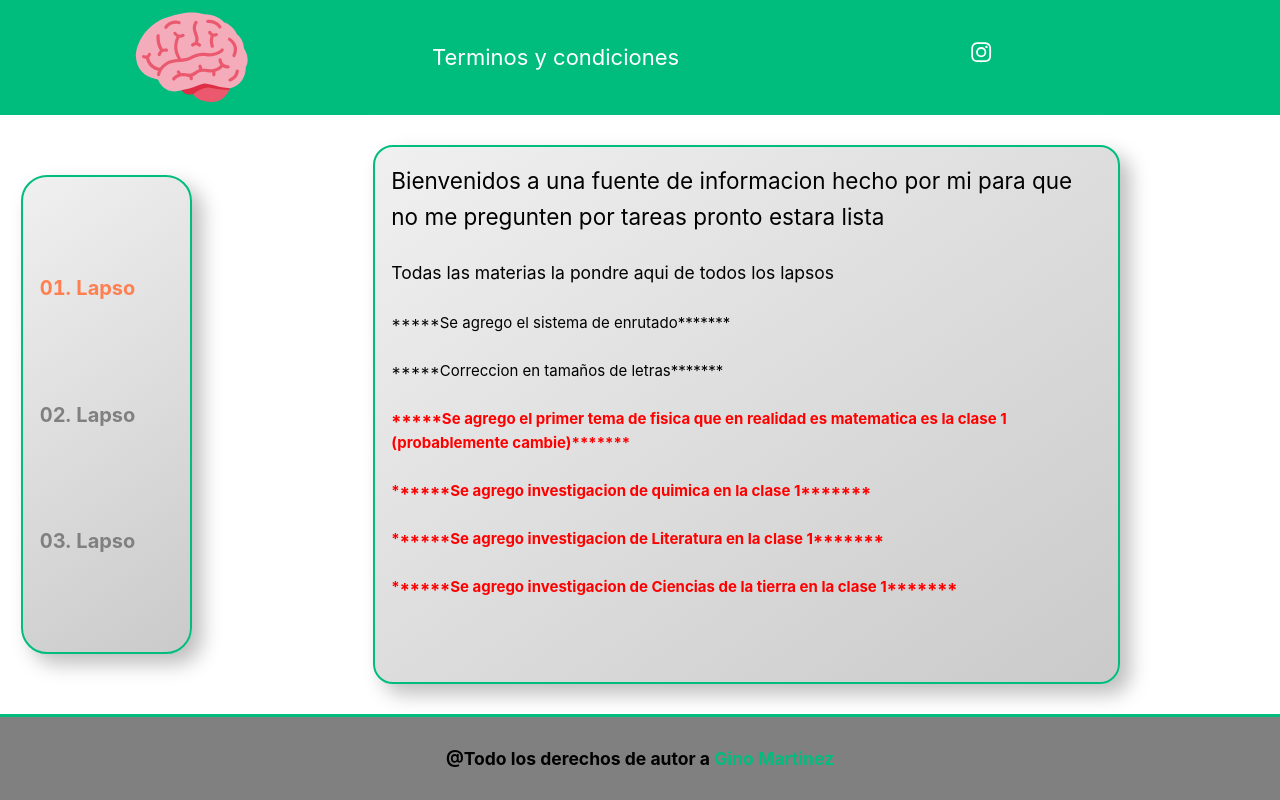
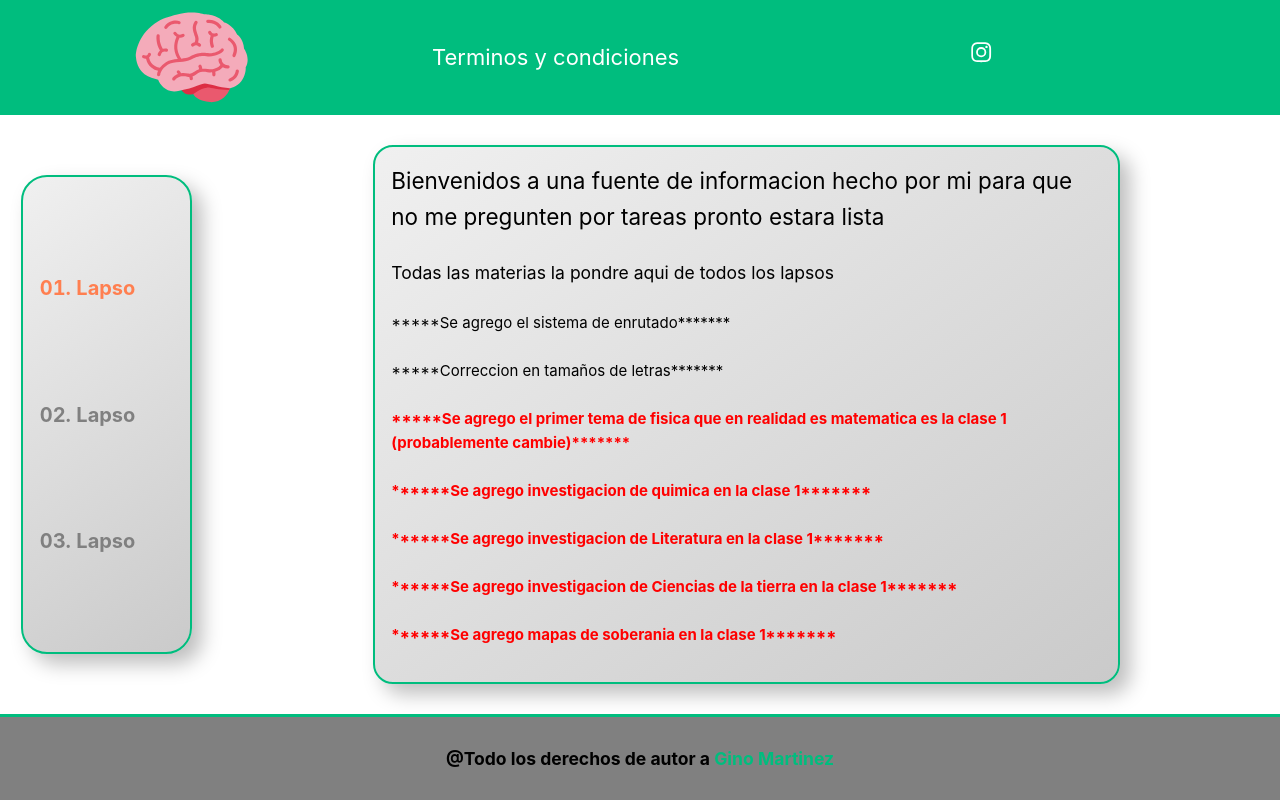
Before and after one commit to GinoMartinez080808/Proyecto-Inv-del-liceo, a Vue app in the folder inv-lic/: page / in a window 1280 px wide. Built offline with nearby package versions, Linux system fonts and the light colour scheme.

Commit message:
modified:   inv-lic/src/views/HomeView.vue

```diff
--- a/inv-lic/src/views/HomeView.vue
+++ b/inv-lic/src/views/HomeView.vue
@@ -20,6 +20,8 @@ import TheWelcome from '../components/TheWelcome.vue'
   <br>
   <h4 style="color: red; font-weight: bold;">******Se agrego investigacion de Ciencias de la tierra en la clase 1*******</h4>
   <br>
+  <h4 style="color: red; font-weight: bold;">******Se agrego mapas de soberania en la clase 1*******</h4>
+  <br>
   </div>
 </template>
 <style scoped>
```
